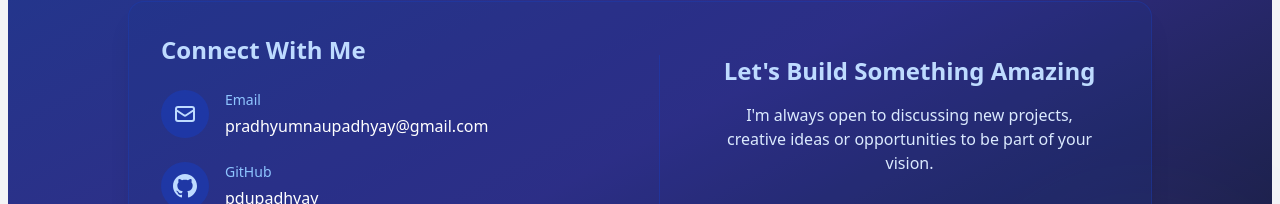
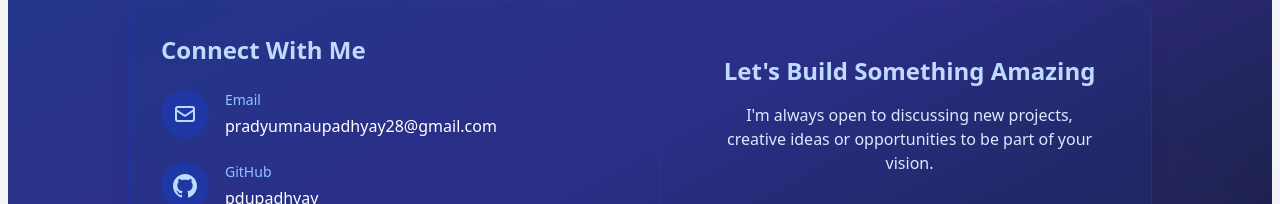
Before and after one commit to pdupadhyay/portfolio, a Next.js app: page / in a window 1280 px wide. Shown: the part 4332-4536 px from the top of the page. Built offline with nearby package versions, Linux system fonts and the light colour scheme.

Commit message:
`Updated ContactSection component with corrected email addresses and LinkedIn link`

```diff
--- a/src/app/Components/ContactSection.tsx
+++ b/src/app/Components/ContactSection.tsx
@@ -45,7 +45,7 @@ const ContactSection = () => {
 
               <div className="space-y-6">
                 <a
-                  href="mailto:pradhyumnaupadhyay@gmail.com"
+                  href="mailto:pradyumnaupadhyay28@gmail.com"
                   className="flex items-center group"
                 >
                   <div className="w-12 h-12 rounded-full bg-blue-800/60 flex items-center justify-center mr-4 group-hover:bg-blue-700 transition-all">
@@ -55,7 +55,7 @@ const ContactSection = () => {
                   </div>
                   <div>
                     <p className="text-blue-300 text-sm mb-1">Email</p>
-                    <p className="text-white group-hover:text-blue-200 transition-colors">pradhyumnaupadhyay@gmail.com</p>
+                    <p className="text-white group-hover:text-blue-200 transition-colors">pradyumnaupadhyay28@gmail.com</p>
                   </div>
                 </a>
 
@@ -67,7 +67,7 @@ const ContactSection = () => {
                 >
                   <div className="w-12 h-12 rounded-full bg-blue-800/60 flex items-center justify-center mr-4 group-hover:bg-blue-700 transition-all">
                     <svg xmlns="http://www.w3.org/2000/svg" className="h-6 w-6 text-blue-200" fill="currentColor" viewBox="0 0 24 24">
-                      <path d="M12 0C5.373 0 0 5.373 0 12c0 5.303 3.438 9.8 8.205 11.387.6.111.82-.261.82-.577 0-.285-.01-1.04-.015-2.04-3.338.724-4.042-1.61-4.042-1.61-.546-1.387-1.333-1.757-1.333-1.757-1.09-.745.083-.73.083-.73 1.205.084 1.84 1.237 1.84 1.237 1.07 1.834 2.809 1.304 3.495.997.108-.775.418-1.305.76-1.605-2.665-.305-5.466-1.332-5.466-5.93 0-1.31.467-2.382 1.235-3.222-.124-.303-.535-1.523.117-3.176 0 0 1.008-.322 3.3 1.23.957-.266 1.983-.399 3.003-.404 1.02.005 2.047.138 3.006.404 2.29-1.552 3.296-1.23 3.296-1.23.653 1.653.242 2.873.118 3.176.77.84 1.233 1.912 1.233 3.222 0 4.61-2.804 5.62-5.475 5.92.43.37.814 1.102.814 2.222 0 1.606-.014 2.898-.014 3.293 0 .319.218.694.825.576C20.565 21.795 24 17.298 24 12c0-6.627-5.373-12-12-12z"/>
+                      <path d="M12 0C5.373 0 0 5.373 0 12c0 5.303 3.438 9.8 8.205 11.387.6.111.82-.261.82-.577 0-.285-.01-1.04-.015-2.04-3.338.724-4.042-1.61-4.042-1.61-.546-1.387-1.333-1.757-1.333-1.757-1.09-.745.083-.73.083-.73 1.205.084 1.84 1.237 1.84 1.237 1.07 1.834 2.809 1.304 3.495.997.108-.775.418-1.305.76-1.605-2.665-.305-5.466-1.332-5.466-5.93 0-1.31.467-2.382 1.235-3.222-.124-.303-.535-1.523.117-3.176 0 0 1.008-.322 3.3 1.23.957-.266 1.983-.399 3.003-.404 1.02.005 2.047.138 3.006.404 2.29-1.552 3.296-1.23 3.296-1.23.653 1.653.242 2.873.118 3.176.77.84 1.233 1.912 1.233 3.222 0 4.61-2.804 5.62-5.475 5.92.43.37.814 1.102.814 2.222 0 1.606-.014 2.898-.014 3.293 0 .319.218.694.825.576C20.565 21.795 24 17.298 24 12c0-6.627-5.373-12-12-12z" />
                     </svg>
                   </div>
                   <div>
@@ -84,7 +84,7 @@ const ContactSection = () => {
                 >
                   <div className="w-12 h-12 rounded-full bg-blue-800/60 flex items-center justify-center mr-4 group-hover:bg-blue-700 transition-all">
                     <svg xmlns="http://www.w3.org/2000/svg" className="h-6 w-6 text-blue-200" fill="currentColor" viewBox="0 0 24 24">
-                      <path d="M22.23 0H1.77C.79 0 0 .77 0 1.72v20.56C0 23.23.79 24 1.77 24h20.46c.98 0 1.77-.77 1.77-1.72V1.72C24 .77 23.21 0 22.23 0zM7.12 20.45H3.56V9h3.56v11.45zM5.34 7.58c-1.14 0-2.06-.93-2.06-2.07 0-1.14.92-2.07 2.06-2.07s2.06.93 2.06 2.07c0 1.14-.92 2.07-2.06 2.07zM20.45 20.45h-3.56v-5.6c0-1.34-.03-3.07-1.87-3.07-1.87 0-2.16 1.46-2.16 2.97v5.7h-3.56V9h3.42v1.56h.05c.48-.9 1.65-1.85 3.4-1.85 3.63 0 4.3 2.39 4.3 5.5v6.24z"/>
+                      <path d="M22.23 0H1.77C.79 0 0 .77 0 1.72v20.56C0 23.23.79 24 1.77 24h20.46c.98 0 1.77-.77 1.77-1.72V1.72C24 .77 23.21 0 22.23 0zM7.12 20.45H3.56V9h3.56v11.45zM5.34 7.58c-1.14 0-2.06-.93-2.06-2.07 0-1.14.92-2.07 2.06-2.07s2.06.93 2.06 2.07c0 1.14-.92 2.07-2.06 2.07zM20.45 20.45h-3.56v-5.6c0-1.34-.03-3.07-1.87-3.07-1.87 0-2.16 1.46-2.16 2.97v5.7h-3.56V9h3.42v1.56h.05c.48-.9 1.65-1.85 3.4-1.85 3.63 0 4.3 2.39 4.3 5.5v6.24z" />
                     </svg>
                   </div>
                   <div>
@@ -104,7 +104,7 @@ const ContactSection = () => {
 
                 <div className="inline-block animate-bounce mt-4 rotate-90">
                   <svg xmlns="http://www.w3.org/2000/svg" className="h-10 w-10 text-blue-400" fill="none" viewBox="0 0 24 24" stroke="currentColor">
-                  <path strokeLinecap="round" strokeLinejoin="round" strokeWidth={2} d="M7 11l5 5 5-5M7 6l5 5 5-5" />
+                    <path strokeLinecap="round" strokeLinejoin="round" strokeWidth={2} d="M7 11l5 5 5-5M7 6l5 5 5-5" />
                   </svg>
                 </div>
               </div>
```
